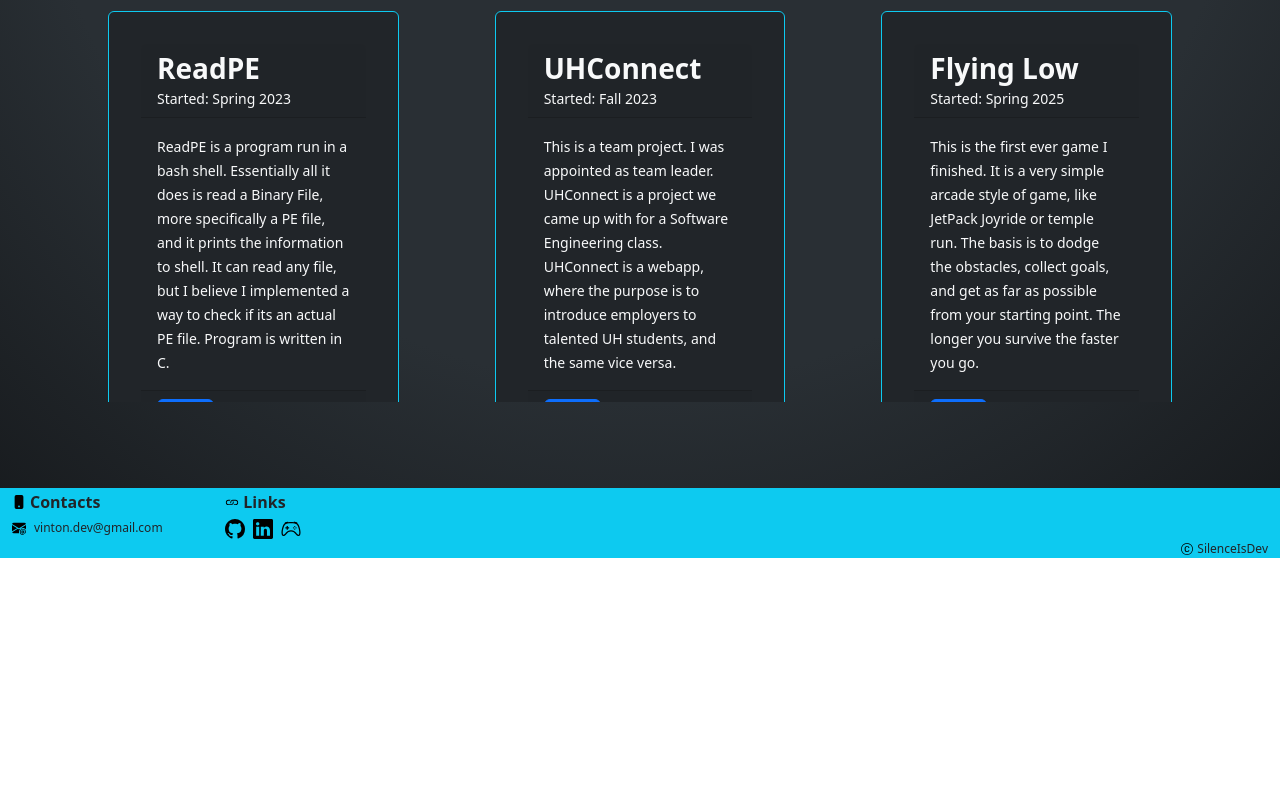
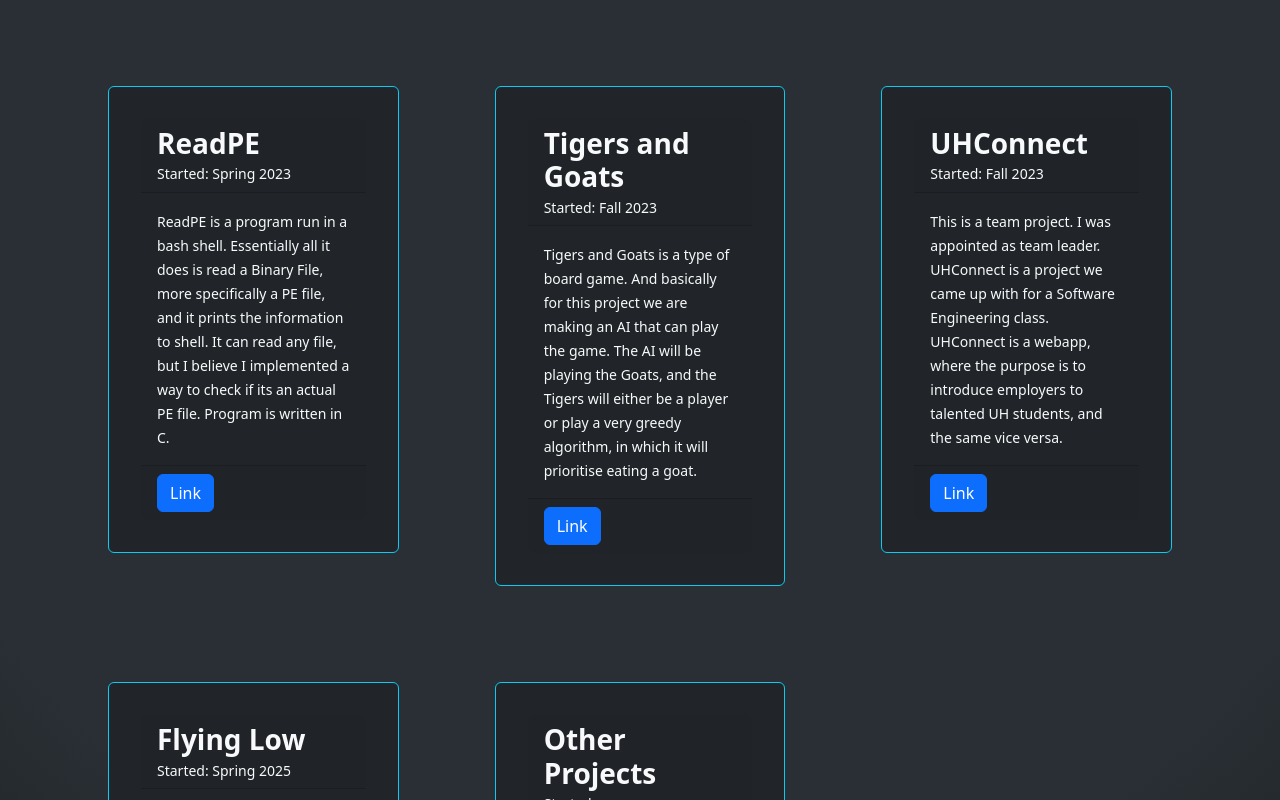
Before and after one commit to tsistoza/DevPage, a React (Vite) app: page /projects in a window 1280 px wide. Shown: the part 1000-1800 px from the top of the page. Before the commit the page ends 1558 px from the top, so only its background shows below. Built offline with nearby package versions, Linux system fonts and the light colour scheme.

Commit message:
Projects pages is about done
- Still need add a couple more projects, but I am happy with the ones now
- Links have been added

```diff
--- a/public/Projects.json
+++ b/public/Projects.json
@@ -2,21 +2,27 @@
     "Projects": {
         "Pintos": {"name": "PintOS", "date": "Spring 2022",
             "desc": "This is a team project, with me as the leader. PintOS is an operating system framework for the 80x86 architecture. Did this during my time in University, but basically we are to implement core OS features like kernel threads, user programs, virtual memory, and a file system",
-        "link": "/" },
+            "link": "https://github.com/tsistoza/Projects" },
         "WordCount": {"name": "Word Count", "date": "Spring 2023",
             "desc": "WordCount is a console program run in a bash shell. It is supposed to replicate the command wc from the bash commands. Program is written in C.",
-        "link": "/" },
+            "link": "https://github.com/tsistoza/word-count" },
         "MemScan": {"name": "Mem Scan", "date": "Spring 2023",
             "desc": "Mem Scan is a program run in a bash shell. It effectively scans for memory and prints all that info into the command line. Program is written in C.",
-        "link": "/"},
+            "link": "https://github.com/tsistoza/memscan"},
         "ReadPE": {"name": "ReadPE", "date": "Spring 2023",
             "desc": "ReadPE is a program run in a bash shell. Essentially all it does is read a Binary File, more specifically a PE file, and it prints the information to shell. It can read any file, but I believe I implemented a way to check if its an actual PE file. Program is written in C.",
-        "link": "/"},
+            "link": "https://github.com/tsistoza/readPE"},
+        "TigersAndGoats": {"name": "Tigers and Goats", "date": "Fall 2023",
+            "desc": "Tigers and Goats is a type of board game. And basically for this project we are making an AI that can play the game. The AI will be playing the Goats, and the Tigers will either be a player or play a very greedy algorithm, in which it will prioritise eating a goat.",
+            "link": "https://github.com/nsanthan/tigersandgoats"},
         "UHConnect": {"name": "UHConnect", "date": "Fall 2023",
             "desc": "This is a team project. I was appointed as team leader. UHConnect is a project we came up with for a Software Engineering class. UHConnect is a webapp, where the purpose is to introduce employers to talented UH students, and the same vice versa.",
-        "link": "/"},
+            "link": "https://uh-connect.github.io/home-page/"},
         "FlyingLow": {"name": "Flying Low", "date": "Spring 2025",
             "desc": "This is the first ever game I finished. It is a very simple arcade style of game, like JetPack Joyride or temple run. The basis is to dodge the obstacles, collect goals, and get as far as possible from your starting point. The longer you survive the faster you go.",
-        "link": "/"}
+            "link": "https://github.com/tsistoza/FlyingLow"},
+        "Other": { "name": "Other Projects", "date": "",
+            "desc": "I also have other projects that I havent finished you can go check them out on my Github Page. This includes my coding problems, I have done for the entirety of my coding career. Hundreds and Hundreds of LeetCode Problems coded in C++/C#. A couple of AI/ML Projects using data from Kaggle. A bunch of web apps. As well as other game dev projects that were sidelined for now.",
+            "link": "https://github.com/tsistoza"}
     }
 }
--- a/src/Pages/Projects.jsx
+++ b/src/Pages/Projects.jsx
@@ -26,10 +26,15 @@ const Projects = () => {
                 </Row>
                 <Row className='m-5'>
                     {
-                        projects.map((project, i) => (
+                        (projects && projects.length > 0) ? (
+                            projects.map((project, i) => (
                             <CardProj key={i} name={project.name} date={project.date} desc={project.desc}
                             link={project.link} />
                         ))
+                        ) :
+                        (
+                            <Col className="text-center"><h1>NO PROJECTS</h1></Col>
+                        )
                     }
                 </Row>
             </Container>
```
Lines whose indentation alone changed are shown as unchanged.
